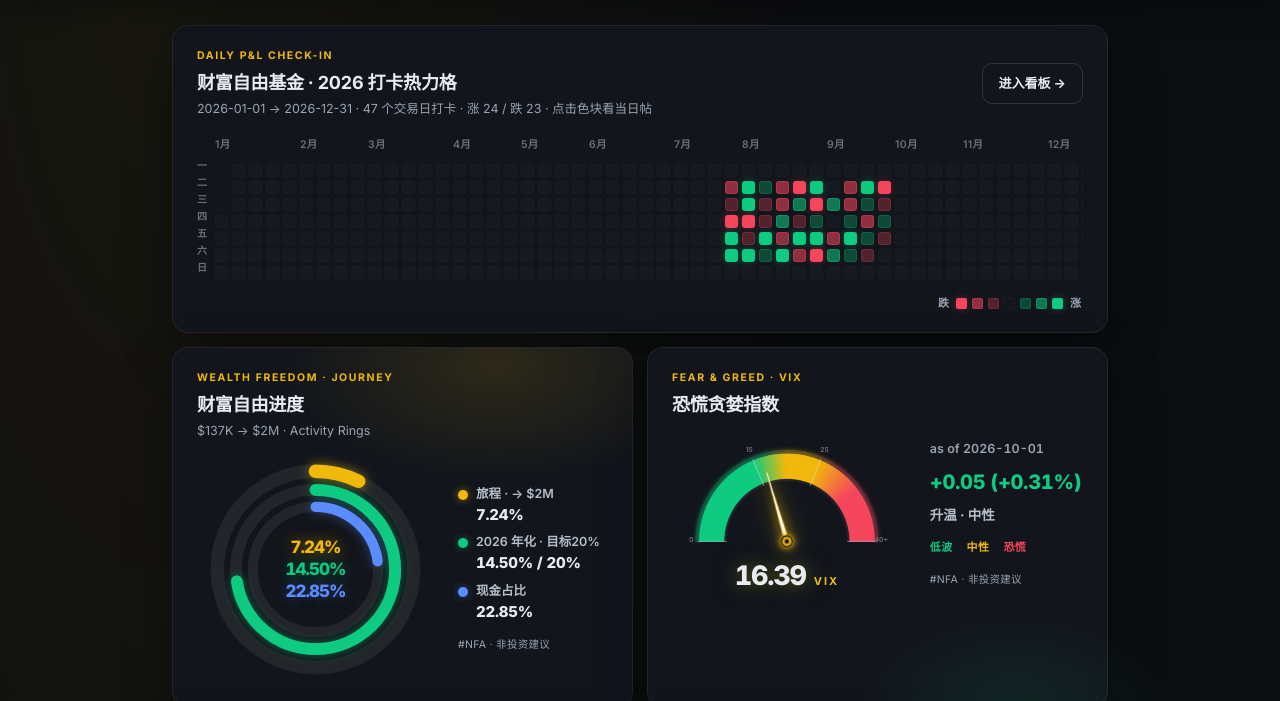
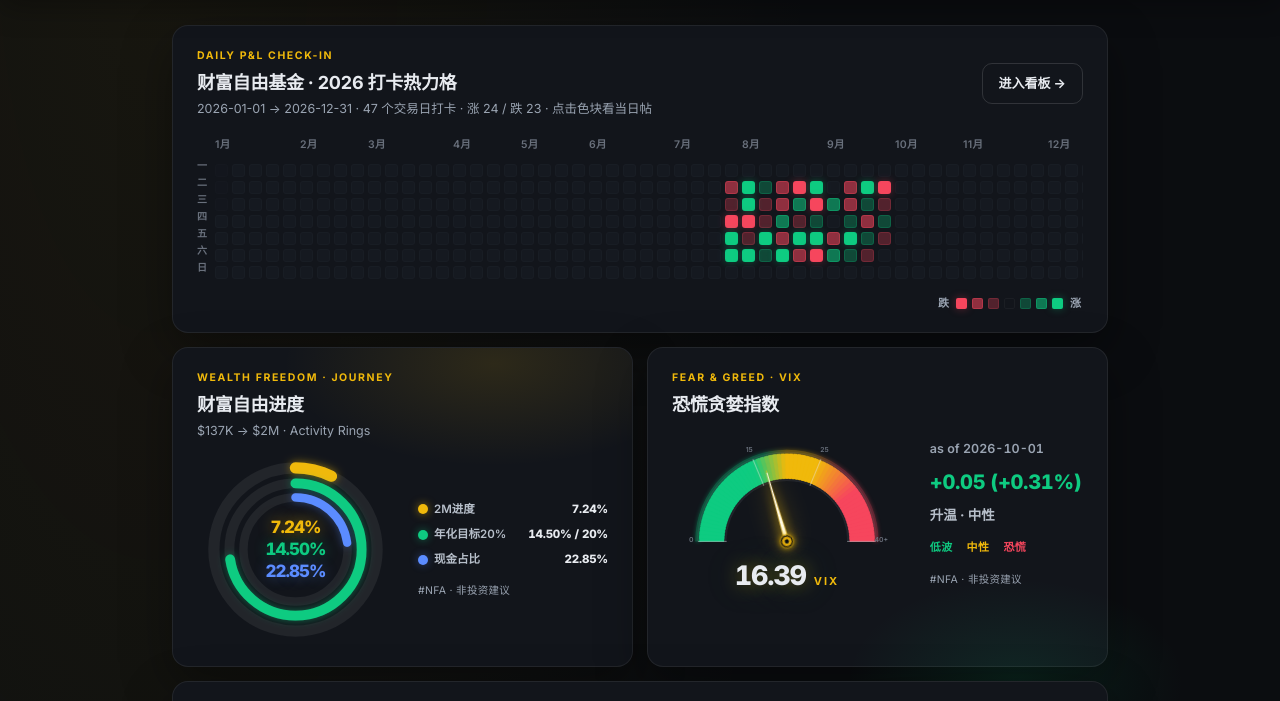
Before and after one commit to garychian/crypto-trix-public, a website built with Vite: page index.html in a window 1280 px wide. Shown: the part 66-767 px from the top of the page. Built offline with nearby package versions, Linux system fonts and the light colour scheme; files whose address does not match are found by name.

Commit message:
home: journey legend one-line items with shorter labels (2M进度 / 年化目标20%)

```diff
--- a/src/journey-rings.js
+++ b/src/journey-rings.js
@@ -85,7 +85,7 @@ export function buildJourneyMetrics(data) {
     ...RING_DEFS[0],
     value: progress,
     displayPct: progress * 100,
-    legend: '旅程 · → $2M',
+    legend: '2M进度',
   });
 
   // Middle — progress toward 2026 annual return target (default 20%)
@@ -111,7 +111,7 @@ export function buildJourneyMetrics(data) {
       ...RING_DEFS[1],
       value: toward,
       displayPct: retPct,
-      legend: yearLabel + ' 年化 · 目标' + yearTargetPct + '%',
+      legend: '年化目标' + yearTargetPct + '%',
       displayExtra: retPct.toFixed(2) + '% / ' + yearTargetPct + '%',
     });
   }
--- a/src/styles/landing.css
+++ b/src/styles/landing.css
@@ -1094,8 +1094,8 @@
   display: grid;
   /* min 0 (not the old 220px floor) so rings + legend shrink instead of
      clipping past the card edge on narrow columns */
-  /* ring column flexes down so the legend always keeps >=150px */
-  grid-template-columns: minmax(0, 260px) minmax(150px, 1fr);
+  /* ring column flexes down so the one-line legend always keeps >=190px */
+  grid-template-columns: minmax(0, 260px) minmax(190px, 1fr);
   gap: 20px 24px;
   align-items: center;
   margin-top: 10px;
@@ -1217,19 +1217,17 @@
   width: 100%;
 }
 
-/* Narrow legend column (rings + legend side by side in a half-width card):
-   stack each row as  ● label / value  so nothing is ellipsised.            */
+/* One line per item: ● label ........ value (never wraps; labels are short) */
 .jr-leg-item {
-  display: grid;
-  grid-template-columns: 10px minmax(0, 1fr);
-  column-gap: 8px;
-  row-gap: 1px;
-  align-items: baseline;
+  display: flex;
+  flex-wrap: nowrap;
+  align-items: center;
+  gap: 8px;
   font-size: 12.5px;
   font-weight: 600;
+  white-space: nowrap;
   width: 100%;
 }
-.jr-leg-item .jr-dot { grid-row: 1 / span 2; align-self: start; margin-top: 4px; }
 
 .jr-dot {
   width: 10px;
@@ -1240,10 +1238,9 @@
 
 .jr-leg-label {
   color: #B7BFCA;
+  flex: 1 1 auto;
   min-width: 0;
-  white-space: normal;
-  overflow-wrap: anywhere;
-  line-height: 1.35;
+  white-space: nowrap;
 }
 
 .jr-leg-val {
@@ -1251,22 +1248,14 @@
   font-weight: 800;
   color: var(--text);
   letter-spacing: -0.2px;
-  grid-column: 2;
+  flex: 0 0 auto;
   white-space: nowrap;
-  font-size: 15px;
+  margin-left: auto;
 }
 
-/* Wide legend column: back to the single-line  ● label ........ value  row */
-@container (min-width: 270px) {
-  .jr-leg-item {
-    display: flex;
-    align-items: center;
-    gap: 8px;
-    font-size: 12.5px;
-  }
-  .jr-leg-item .jr-dot { margin-top: 0; align-self: center; }
-  .jr-leg-label { flex: 1 1 auto; white-space: nowrap; overflow-wrap: normal; }
-  .jr-leg-val { margin-left: auto; font-size: inherit; flex: 0 0 auto; }
+/* very narrow legend column: tighten instead of wrapping */
+@container (max-width: 200px) {
+  .jr-leg-item { font-size: 11.5px; gap: 6px; }
 }
 
 .jr-nfa {
```
Also changed, not shown: HANDOFF.md (+1 -0 lines).
